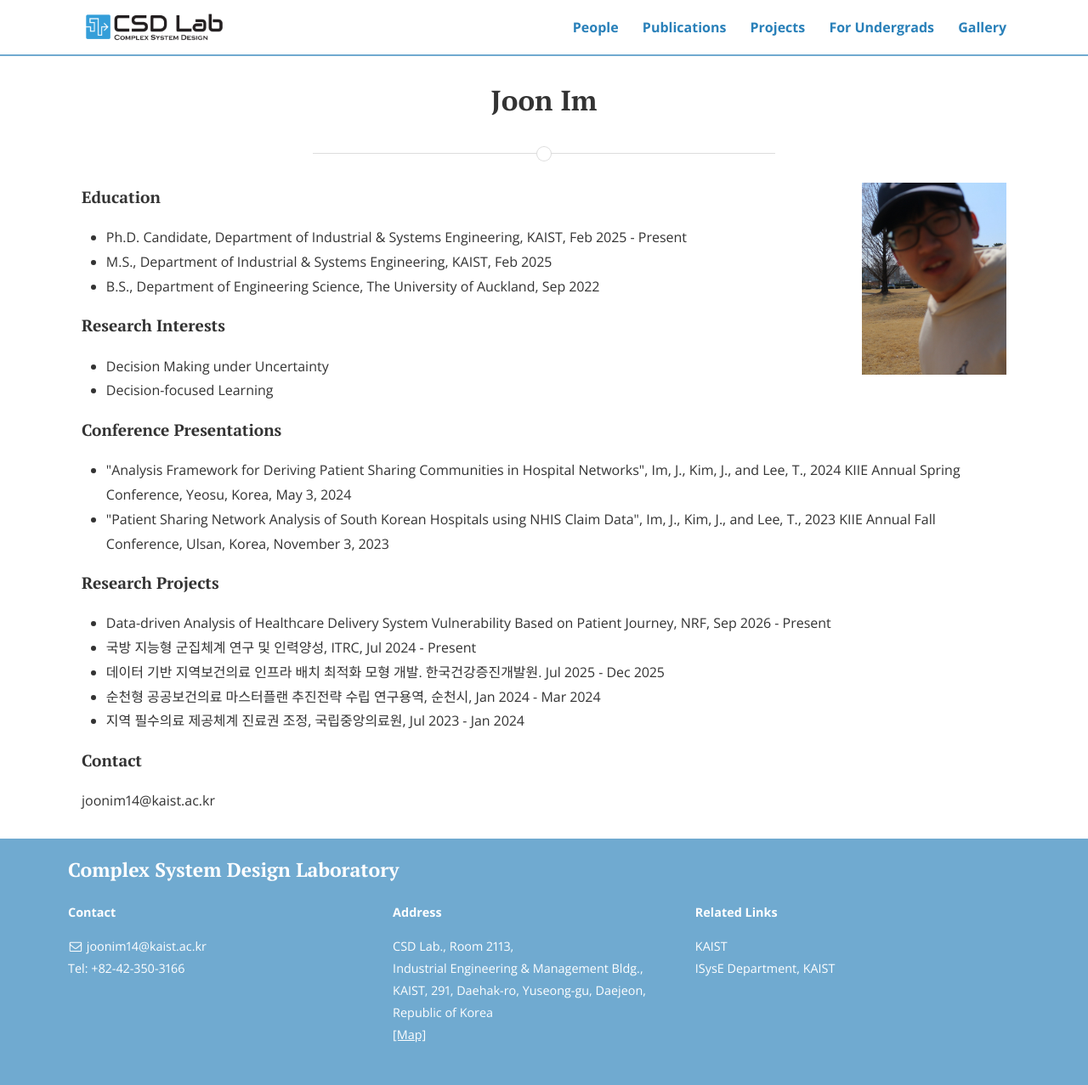
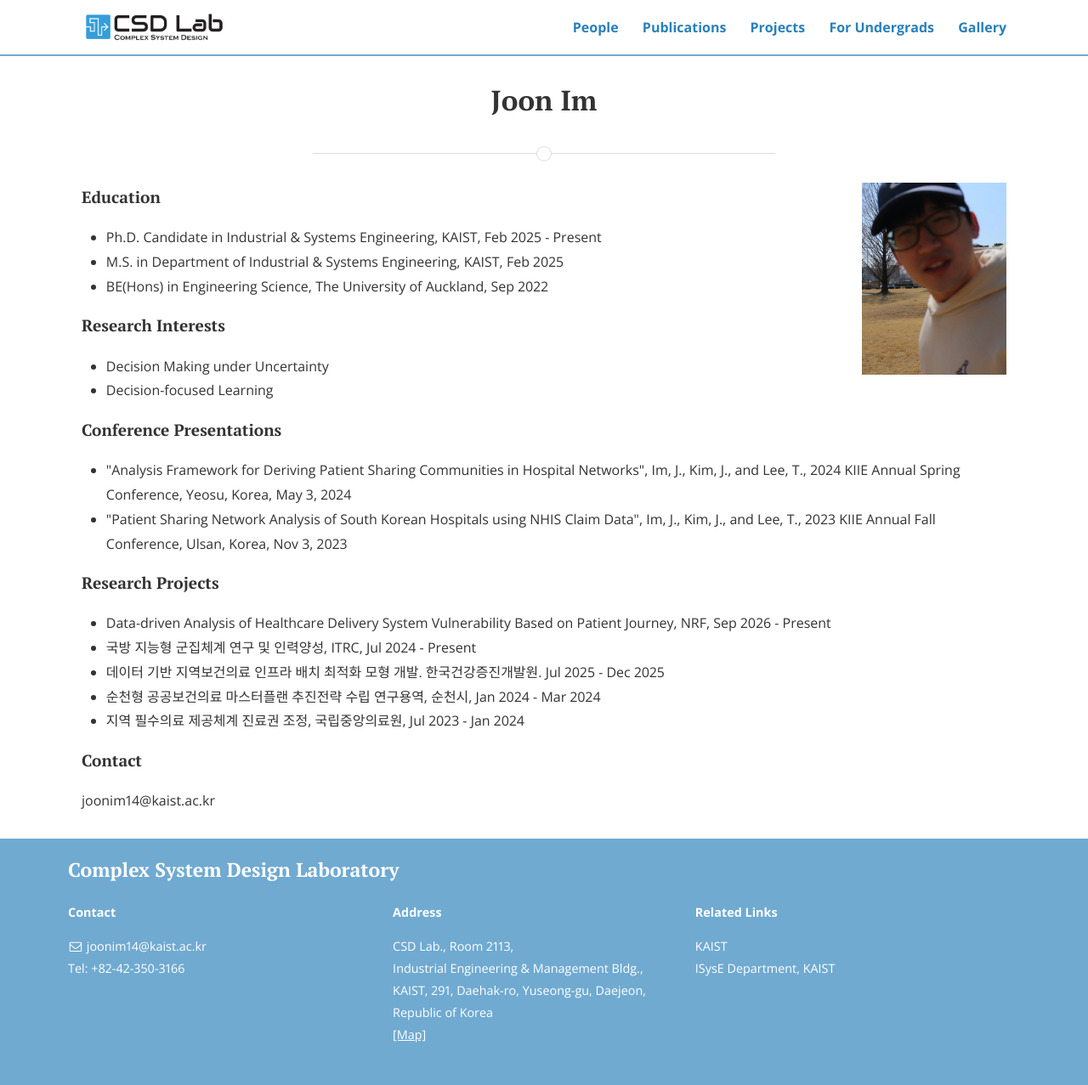
Before and after one commit to CSDlab-KAIST/csdlab-kaist.github.io, a Jekyll site: the page built from people/joonseok.html, in a window 1280 px wide. Shown: the whole page at 85% size. Built offline with Jekyll 4.4.1, drawn with Linux system fonts in a browser that asks for light colours; nearby versions of some CDN libraries.

Commit message:
Update joonseok.html

```diff
--- a/people/joonseok.html
+++ b/people/joonseok.html
@@ -13,9 +13,9 @@ title: Joon Im
 
 <h4>Education</h4>
 <ul>
-  <li>Ph.D. Candidate, Department of Industrial & Systems Engineering, KAIST, Feb 2025 - Present </li>
-  <li>M.S., Department of Industrial & Systems Engineering, KAIST, Feb 2025 </li>
-  <li>B.S., Department of Engineering Science, The University of Auckland, Sep 2022</li>
+  <li>Ph.D. Candidate in Industrial & Systems Engineering, KAIST, Feb 2025 - Present </li>
+  <li>M.S. in Department of Industrial & Systems Engineering, KAIST, Feb 2025 </li>
+  <li>BE(Hons) in Engineering Science, The University of Auckland, Sep 2022</li>
 </ul>
 
 <h4>Research Interests</h4>
@@ -27,7 +27,7 @@ title: Joon Im
 <h4>Conference Presentations</h4>
 <ul>
 	<li>"Analysis Framework for Deriving Patient Sharing Communities in Hospital Networks", Im, J., Kim, J., and Lee, T., 2024 KIIE Annual Spring Conference, Yeosu, Korea, May 3, 2024</li>
-	<li>"Patient Sharing Network Analysis of South Korean Hospitals using NHIS Claim Data", Im, J., Kim, J., and Lee, T., 2023 KIIE Annual Fall Conference, Ulsan, Korea, November 3, 2023</li>
+	<li>"Patient Sharing Network Analysis of South Korean Hospitals using NHIS Claim Data", Im, J., Kim, J., and Lee, T., 2023 KIIE Annual Fall Conference, Ulsan, Korea, Nov 3, 2023</li>
 </ul>
 
 <h4>Research Projects</h4>
```
